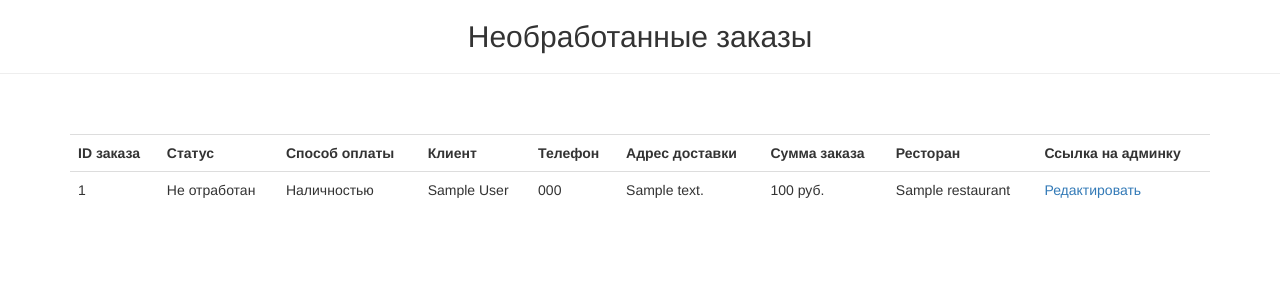
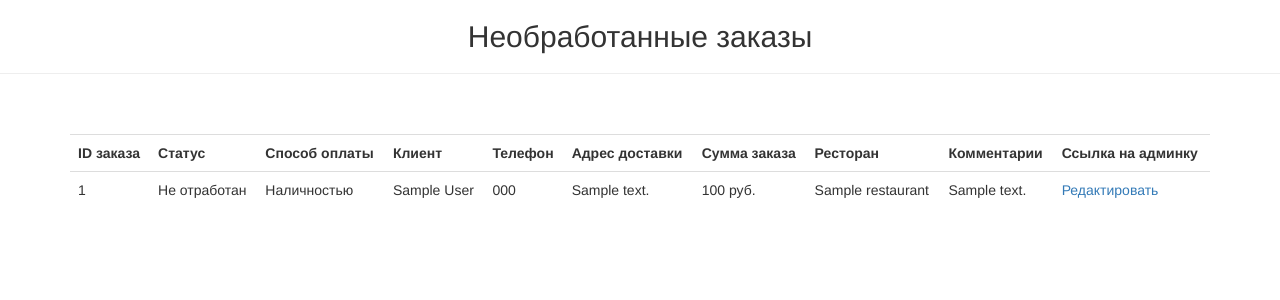
Before and after one commit to 0rcb0n3-lab/star-burger, a Django app: page /manager/orders/ in a window 1280 px wide. Shown: the part 52-352 px from the top of the page. Run offline with Django 3.2, Linux system fonts and the light colour scheme; a user stored in the database is signed in; tables that the repository leaves empty hold one stand-in row (values such as "Sample post"); parts of the project's set-up code (start-up, migrations or seed data) failed here and were passed over; some libraries are stand-ins or nearby versions.

Commit message:
Update order_items.html

```diff
--- a/restaurateur/templates/order_items.html
+++ b/restaurateur/templates/order_items.html
@@ -21,6 +21,7 @@
       <th>Адрес доставки</th>
       <th>Сумма заказа</th>
       <th>Ресторан</th>
+      <th>Комментарии</th>
       <th>Ссылка на админку</th>
     </tr>
 
@@ -54,6 +55,7 @@
             </details>
           {% endif %}
         </td>
+        <td>{{ order.comment }}</td>
         <td>
           <a href="{% url 'admin:foodcartapp_order_change' object_id=order.id %}?next={{ request.path|urlencode }}">Редактировать</a>
         </td>
```
